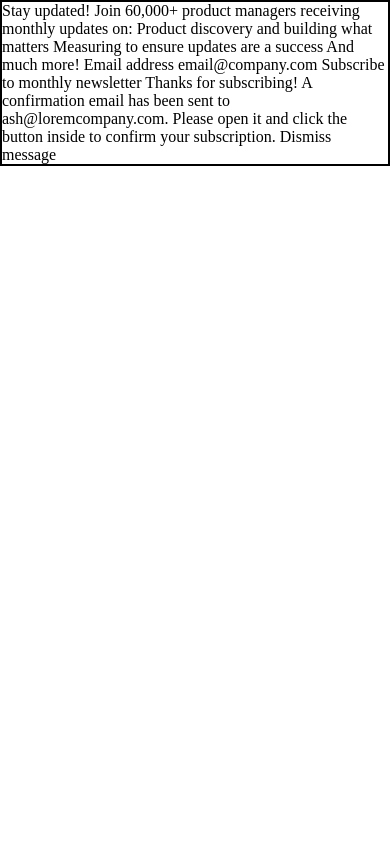
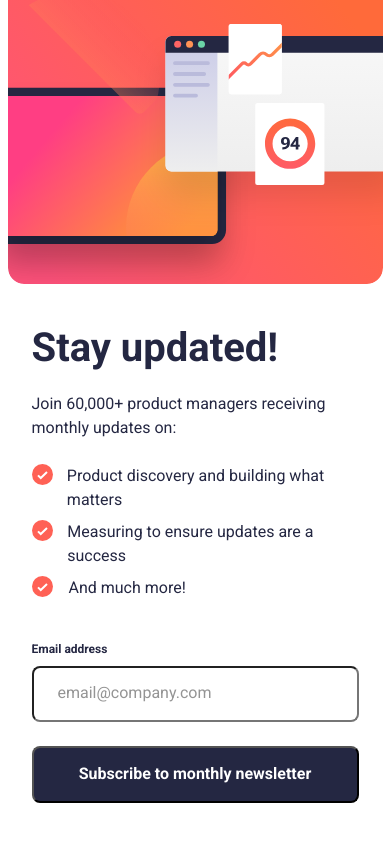
Before and after one commit to Rocabor/10.-Newsletter_sign_up_with_success_message, a plain HTML site: page index.html in a window 390 px wide. Drawn offline with Linux system fonts and the light colour scheme.

Commit message:
mobil almost ready

```diff
--- a/index.html
+++ b/index.html
@@ -12,20 +12,56 @@
     <link rel="stylesheet" href="style.css" />
     <script defer src="script.js"></script>
 
-    <link href="https://fonts.googleapis.com/css2?family=Roboto:ital,wdth,wght@0,75..100,100..900;1,75..100,100..900&display=swap" rel="stylesheet">
-
+    <link href="https://fonts.googleapis.com/css2?family=Roboto:ital,wdth,wght@0,75..100,100..900;1,75..100,100..900&display=swap" rel="stylesheet" />
   </head>
   <body>
+    <main class="main">
+
+      <picture>
+        <source media="(min-width:1400px)" srcset="assets/images/illustration-sign-up-desktop.svg" />
+        <source media="(min-width:760px)" srcset="assets/images/illustration-sign-up-tablet.svg" />
+        <img src="assets/images/illustration-sign-up-mobile.svg" alt="" />
+      </picture>
+
+      <section class="container">
+        <div class="cont-title">
+          <h1>Stay updated!</h1>
+          <p>Join 60,000+ product managers receiving monthly updates on:</p>
+
+          <ul class="cont-list">
+            <li>Product discovery and building what matters</li>
+            <li>Measuring to ensure updates are a success</li>
+            <li>And much more!</li>
+          </ul>
+        </div>
+
+        <div class="cont-form">
+          <form action="" class="form">
+            <div class="form">
+              <label for="email">Email address</label>
+              <input id="email" name="email" type="email" placeholder="email@company.com"/>
+              <!-- <span aria-live="polite" id="email-error"></span> -->
+            </div>
+          </form>
+
+          <button class="btn">Subscribe to monthly newsletter</button>
+        </div>
+      </section>
+    </main>
+
+
+
+
     <!-- Sign-up form start -->
 
-    Stay updated! Join 60,000+ product managers receiving monthly updates on: Product discovery and building what matters Measuring to ensure updates are a success And much more! Email address
-    email@company.com Subscribe to monthly newsletter
+
 
     <!-- Sign-up form end -->
 
     <!-- Success message start -->
-
+<p hidden>
     Thanks for subscribing! A confirmation email has been sent to ash@loremcompany.com. Please open it and click the button inside to confirm your subscription. Dismiss message
+    </p>
 
     <!-- Success message end -->
   </body>
--- a/style.css
+++ b/style.css
@@ -1,23 +1,120 @@
-:root{
+:root {
   /* COLORS */
-  --white:#ffffff;
-  --grey:#949494;
-  --blue-800:#242742;
-  --blue-700:#36384d;
-  --red:#ff6155;
-  --gradient-4:linear-gradient(to right,#ff6a3a,#ff527b);
+  --white: #ffffff;
+  --grey: #949494;
+  --blue-800: #242742;
+  --blue-700: #36384d;
+  --red: #ff6155;
+  --gradient-4: linear-gradient(to right, #ff6a3a, #ff527b);
 
   /* TYPOGRAPHY */
-  --tx-1:normal 700 56px/1 'roboto',sans-serif;
-  --tx-1M:normal 700 40px/1 'roboto',sans-serif;
-  --tx-2:normal 700 16px/1.5 'roboto',sans-serif;
-  --tx-2:normal 400 16px/1.5 'roboto',sans-serif;
-  --tx-3:normal 700 12px/1.5 'roboto',sans-serif;
+  --tx-1: normal 700 3.5rem/1 "Roboto", sans-serif;
+  --tx-1M: normal 700 2.5rem/1 "Roboto", sans-serif;
+  --tx-2b: normal 700 1rem/1.5 "Roboto", sans-serif;
+  --tx-2r: normal 400 1rem/1.5 "Roboto", sans-serif;
+  --tx-3: normal 700 .75rem/1.5 "Roboto", sans-serif;
 }
 
-*{
+* {
   padding: 0;
   margin: 0;
   box-sizing: border-box;
-  border: 1px solid;
+  /* border: 1px solid; */
 }
+
+body {
+  display: flex;
+  flex-direction: column;
+  align-items: center;
+  min-height: 100vh;
+}
+
+.main {
+  width: 23.4375rem;
+  display: flex;
+  flex-direction: column;
+  align-items: center;
+  gap: 2.5rem;
+}
+
+.container {
+  width: 20.4375rem;
+  display: flex;
+  flex-direction: column;
+  gap: 2.5rem;
+}
+
+.cont-title {
+  display: flex;
+  flex-direction: column;
+  gap: 1.5rem;
+}
+
+.cont-title h1 {
+  font: var(--tx-1M);
+  color: var(--blue-800);
+}
+
+.cont-title p {
+  font: var(--tx-2r);
+  color: var(--blue-800);
+}
+
+.cont-list {
+  display: flex;
+  flex-direction: column;
+  gap: .5rem;
+}
+
+.cont-list li {
+  list-style: none;
+  display: flex;
+  font: var(--tx-2r);
+  color: var(--blue-800);
+}
+
+li::before {
+  content: "";
+  display: inline-block;
+  background-image: url(assets/images/icon-list.svg);
+  background-repeat: no-repeat;
+  width: 1.3125rem;
+  padding-left: 1rem;
+}
+
+.cont-form {
+  display: flex;
+  flex-direction: column;
+  gap: 1.5rem;
+}
+
+.form {
+  display: flex;
+  flex-direction: column;
+  gap: .5rem;
+}
+
+.form label{
+  font: var(--tx-3);
+  color: var(--blue-800);
+}
+
+input {
+  padding-inline: 1.5rem;
+  padding-block: 1.15rem;
+  border-radius: .5rem;
+}
+
+input::placeholder{
+  font: var(--tx-2r);
+  color: var(--grey);
+}
+
+.btn {
+  padding-inline: 2.8125rem;
+  padding-block: .9rem;
+  background-color: var(--blue-800);
+  font: var(--tx-2b);
+  color: var(--white);
+  border-radius: .5rem;
+}
```
